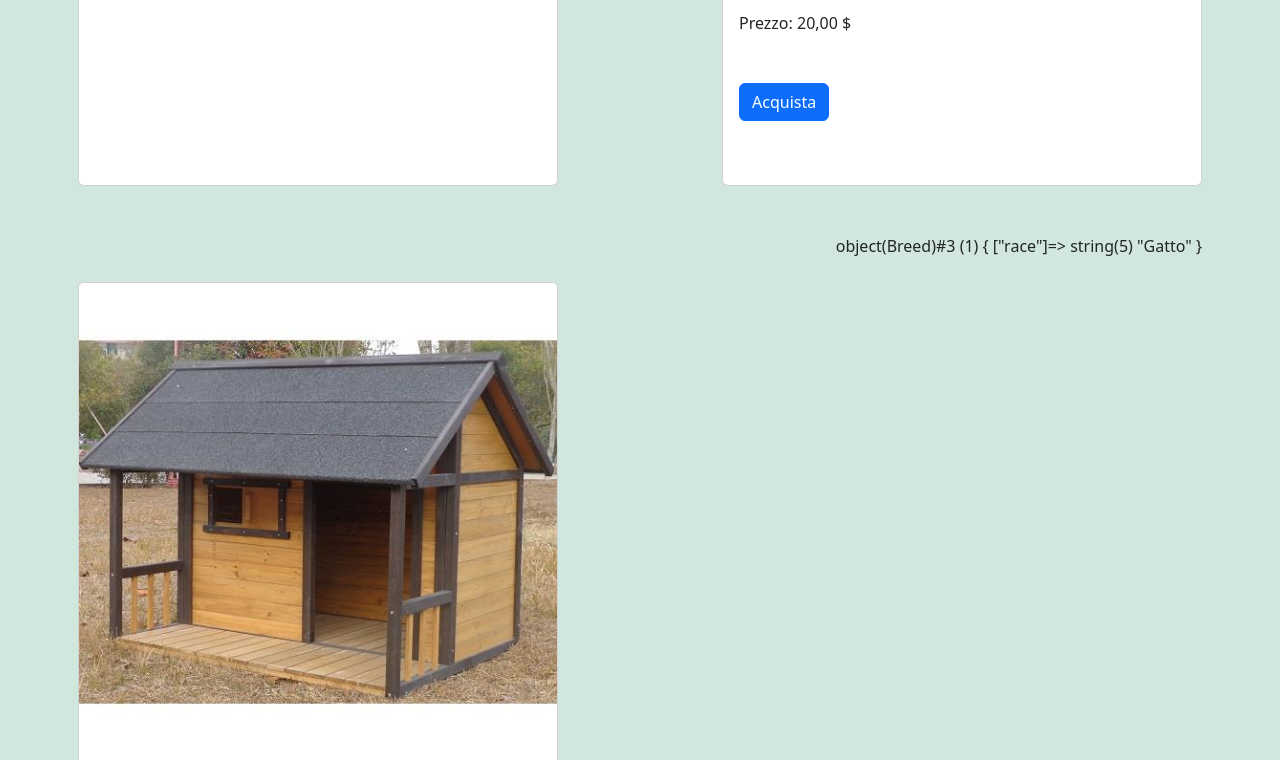
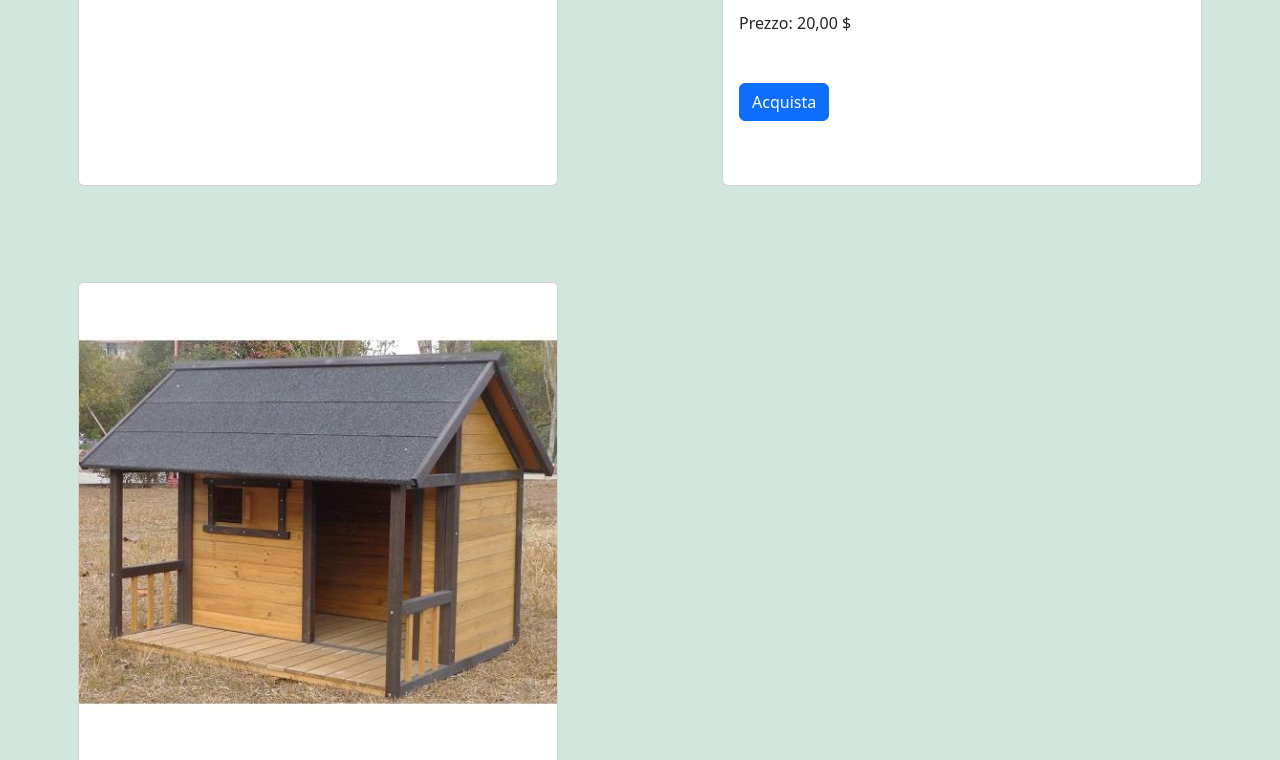
Before and after one commit to Massimiliano214/php-oop-2, a PHP site: page / in a window 1280 px wide. Shown: the part 1767-2527 px from the top of the page. Run offline with PHP 8.4, Linux system fonts and the light colour scheme.

Commit message:
removed var dump

```diff
--- a/index.php
+++ b/index.php
@@ -92,7 +92,7 @@
                             </div>
                         </div>';
                     }
-                    var_dump($product->breed);
+
                 ?>
         </div>
 
```
